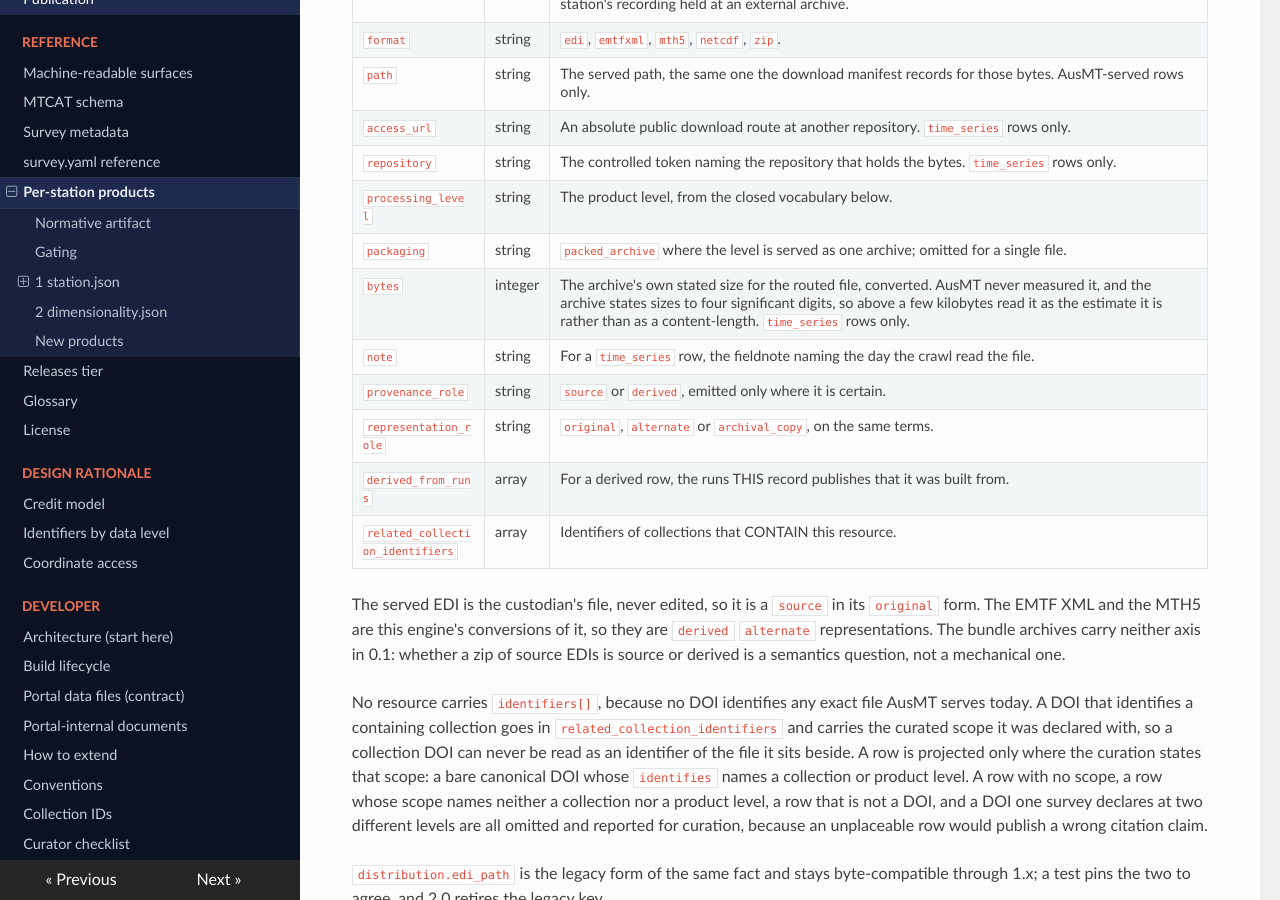
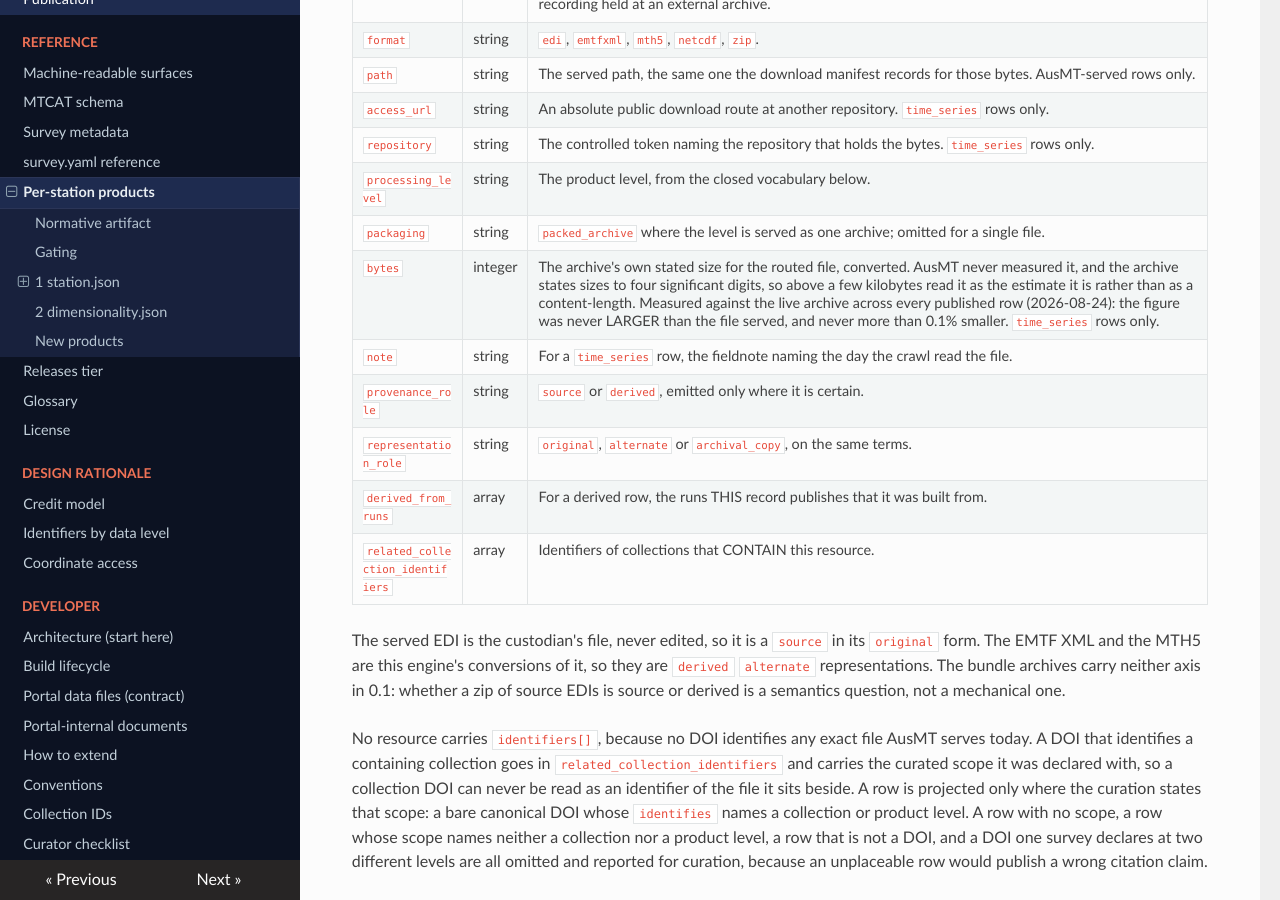
Before and after one commit to bvkay/ausmt, an MkDocs documentation site: the page built from docs/docs/reference/station-products.md, in a window 1280 px wide and 900 px high, scrolled down 12293 px. Built offline with MkDocs 1.6.1, drawn with Linux system fonts in a browser that asks for light colours; nearby versions of some CDN libraries.

Commit message:
the live verification arm ran, and it sharpens what the size figure claims
Acceptance battery item 8, out of band and reported not gated: HEAD over all
1,628 emitted access_urls with a 180 s per-request timeout. 1,628 answered 200.
No non-200 at all, so the report's outage list and its candidate-retirement list
are both EMPTY and no row meets the D17 first strike.

Two measurements worth keeping.

THE 120 s TIMEOUT IS NOT A MARGIN, IT IS THE MEASUREMENT. Median response 4.0 s,
p95 41 s, MAX 118.7 s. Twenty-six files answered slower than 60 s, so a 60 s
timeout would have recorded twenty-six FALSE unavailabilities; the slowest came
in 1.3 s under 120. The contract's "above 120 s" rule earns its wording.

THE STATED SIZE RUNS LOW, ALWAYS. Content-Length against the published `bytes`
on all 1,628: every published figure was SMALLER than the file served, none
larger, by at most 0.098%. So the archive TRUNCATES to four significant digits
rather than rounding, and D19's "within 500 KB" characterisation is a two-sided
band where the real one is one-sided. Under-claiming a size is the safe
direction, and both published surfaces already disclose the derivation, so this
is a refinement rather than a correction: each now states the direction and the
bound, measured rather than assumed.

```diff
--- a/docs/docs/reference/station-products.md
+++ b/docs/docs/reference/station-products.md
@@ -487,7 +487,7 @@ advertises neither. The number of records naming a bundle therefore equals that
 | `repository` | string | The controlled token naming the repository that holds the bytes. `time_series` rows only. |
 | `processing_level` | string | The product level, from the closed vocabulary below. |
 | `packaging` | string | `packed_archive` where the level is served as one archive; omitted for a single file. |
-| `bytes` | integer | The archive's own stated size for the routed file, converted. AusMT never measured it, and the archive states sizes to four significant digits, so above a few kilobytes read it as the estimate it is rather than as a content-length. `time_series` rows only. |
+| `bytes` | integer | The archive's own stated size for the routed file, converted. AusMT never measured it, and the archive states sizes to four significant digits, so above a few kilobytes read it as the estimate it is rather than as a content-length. Measured against the live archive across every published row (2026-08-24): the figure was never LARGER than the file served, and never more than 0.1% smaller. `time_series` rows only. |
 | `note` | string | For a `time_series` row, the fieldnote naming the day the crawl read the file. |
 | `provenance_role` | string | `source` or `derived`, emitted only where it is certain. |
 | `representation_role` | string | `original`, `alternate` or `archival_copy`, on the same terms. |
```
Also changed, not shown: docs/docs/interoperability/api-reference.md (+1 -1 lines).
